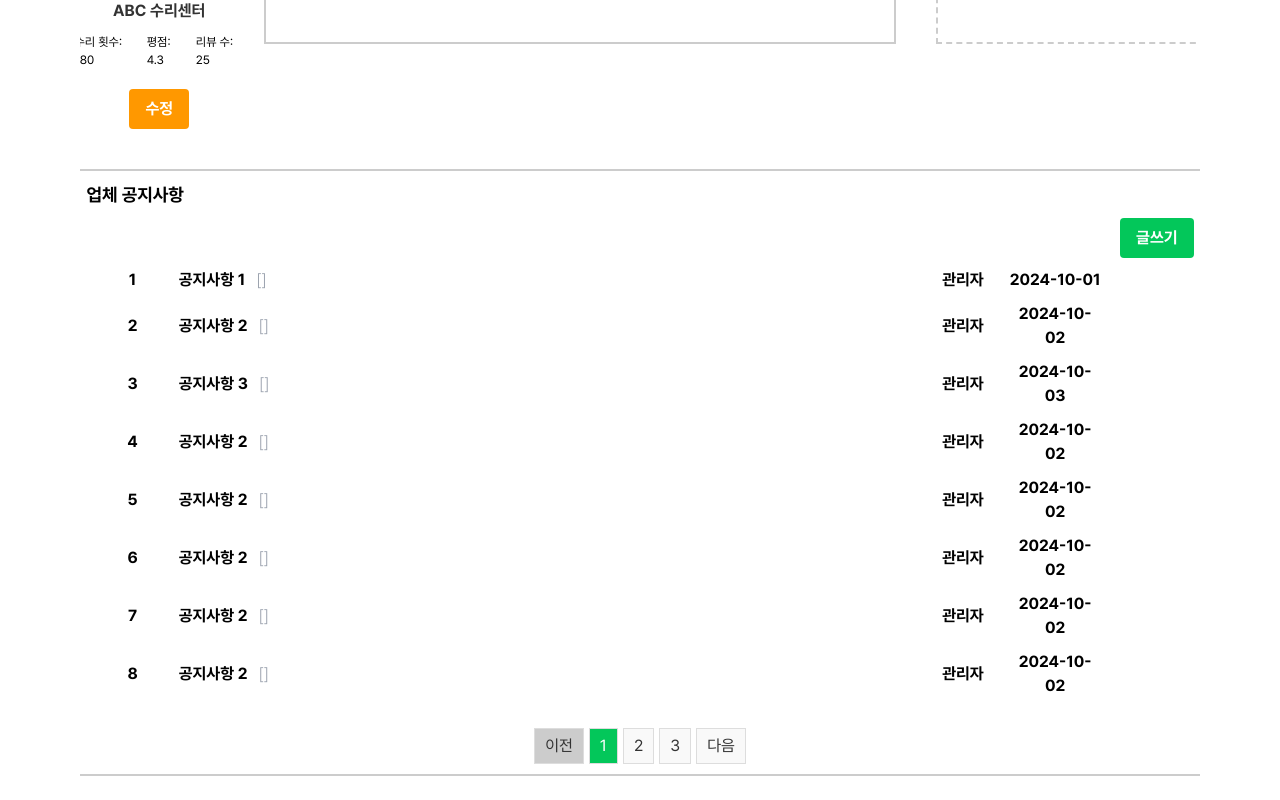
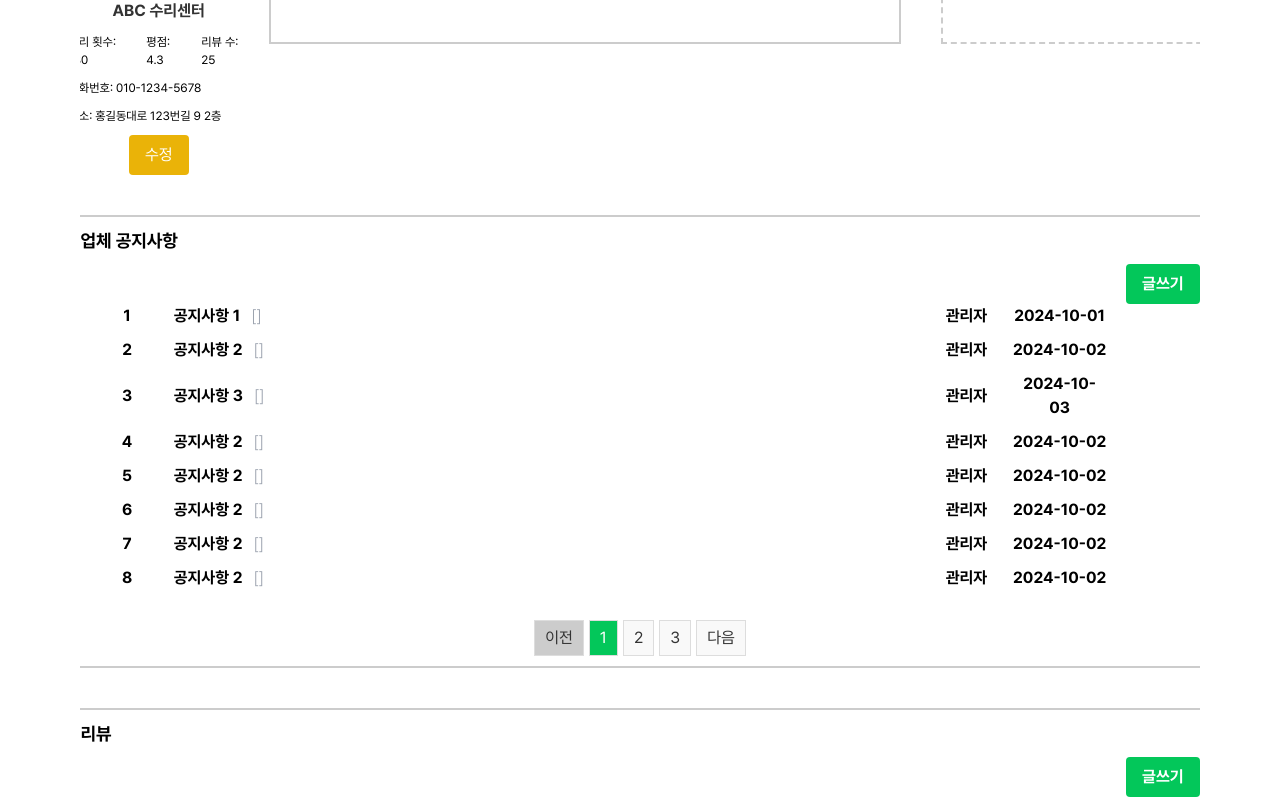
Before and after one commit to DUDADIDO/FIXER, a React (Vite) app in the folder FE/: page /storeinfo in a window 1280 px wide. Shown: the part 260-1060 px from the top of the page. Built offline with nearby package versions, Linux system fonts and the light colour scheme.

Commit message:
feat
리뷰작성

```diff
--- a/FE/src/App.jsx
+++ b/FE/src/App.jsx
@@ -7,6 +7,7 @@ import RegisterPage from "./pages/RegisterPage";
 import StoreInfoPage from "./pages/StoreInfoPage";
 import StoreSearchPage from "./pages/StoreSearchPage";
 import UserInfoPage from "./pages/UserInfoPage";
+import WriteReview from "./components/storepage/writepostpage/WriteReview";
 const router = createBrowserRouter([
   {
     path: "/",
@@ -16,6 +17,7 @@ const router = createBrowserRouter([
       { path: "/storeinfo", element: <StoreInfoPage /> },
       { path: "/storesearch", element: <StoreSearchPage /> },
       { path: "/userinfo", element: <UserInfoPage /> },
+      { path: "/writereview", element: <WriteReview /> },
     ],
   },
   {
--- a/FE/src/components/storepage/StoreInfoBox.jsx
+++ b/FE/src/components/storepage/StoreInfoBox.jsx
@@ -12,7 +12,7 @@ import CommunityQnAData from "@/components/communitypage/CommunityQnADummy.json"
 const StoreContainer = styled.div`
   display: flex;
   align-items: flex-start;
-  margin-bottom: 40px; /* 아래쪽 마진 추가 */
+  margin-bottom: 40px;
 `;
 
 const StoreImageWrapper = styled.div`
@@ -71,7 +71,7 @@ const CommunitySection = styled.div`
   flex-direction: column;
   width: 100%;
   margin-top: 20px;
-  margin-bottom: 40px; /* 위아래 마진 추가 */
+  margin-bottom: 40px;
   padding: 10px;
   border: 2px solid #ccc;
   box-sizing: border-box;
@@ -111,9 +111,12 @@ const PageButton = styled.button`
   }
 `;
 
+const ButtonContainer = styled.div`
+  display: flex;
+  justify-content: flex-end;
+`;
+
 const WriteButton = styled(Link)`
-  align-self: flex-end;
-  margin-bottom: 10px;
   padding: 8px 16px;
   background-color: #03c75a;
   color: white;
@@ -125,22 +128,6 @@ const WriteButton = styled(Link)`
 
   &:hover {
     background-color: #028a3d;
-  }
-`;
-
-const EditButton = styled.button`
-  padding: 8px 16px;
-  background-color: #ff9800;
-  color: white;
-  border: none;
-  font-weight: bold;
-  border-radius: 4px;
-  margin-top: 10px;
-  cursor: pointer;
-  transition: background-color 0.3s;
-
-  &:hover {
-    background-color: #e68900;
   }
 `;
 
@@ -190,7 +177,8 @@ const SaveButton = styled.button`
   }
 `;
 
-function CommunitySectionWithPagination({ title, data }) {
+
+function CommunitySectionWithPagination({ title, data, storeId, storeName }) {
   const [currentPage, setCurrentPage] = useState(1);
   const itemsPerPage = 8;
   const totalPages = Math.ceil(data.length / itemsPerPage);
@@ -209,7 +197,22 @@ function CommunitySectionWithPagination({ title, data }) {
   return (
     <CommunitySection>
       <CommunityTitle>{title}</CommunityTitle>
-      <WriteButton to="">글쓰기</WriteButton>
+      <ButtonContainer>
+        <WriteButton
+          to={{
+            pathname:
+              title === "리뷰"
+                ? "/writereview"
+                : title === "업체 공지사항"
+                ? "/writenotice"
+                : "/writeqna",
+            state: { storeId, storeName},
+
+          }}
+        >
+          글쓰기
+        </WriteButton>
+      </ButtonContainer>
       <CommunityList>
         {currentItems.map((item) => (
           <CommunityItem key={item.id} data={item} />
@@ -267,8 +270,6 @@ function StoreInfoBox() {
     if (type === "checkbox") {
       const [brand, device] = value.split(":");
       const deviceId = `${brand}:${device}`;
-
-      // 체크박스 처리: 고유 ID로 검사
       const updatedFeatures = checked
         ? [...(editedStore.supported_features || []), deviceId]
         : editedStore.supported_features.filter((item) => item !== deviceId);
@@ -294,12 +295,23 @@ function StoreInfoBox() {
           <StoreImageWrapper>
             <StoreImage src={storeInfo.logo} alt="Store Logo" />
             <StoreName>{storeInfo.name}</StoreName>
-            <StoreStats>
-              <div>수리 횟수: {storeInfo.repair_count}</div>
-              <div>평점: {storeInfo.score}</div>
-              <div>리뷰 수: {storeInfo.review_cnt}</div>
+            <StoreStats className="flex flex-col gap-2">
+              <div className="flex gap-4">
+                <div>수리 횟수: {storeInfo.repair_count}</div>
+                <div>평점: {storeInfo.score}</div>
+                <div>리뷰 수: {storeInfo.review_cnt}</div>
+              </div>
+              <div>전화번호: {storeInfo.phone}</div> {/* 전화번호는 아래 줄에 출력 */}
+              <div>주소: {storeInfo.address}</div>
             </StoreStats>
-            {isOwner && <EditButton onClick={() => handleEditClick(storeInfo)}>수정</EditButton>}
+            {isOwner && (
+              <button
+                onClick={() => handleEditClick(storeInfo)}
+                className="bg-yellow-500 text-white px-4 py-2 rounded cursor-pointer hover:bg-yellow-600"
+              >
+                수정
+              </button>
+            )}
           </StoreImageWrapper>
           <StoreInfo>
             <div>{storeInfo.description}</div>
@@ -321,7 +333,7 @@ function StoreInfoBox() {
                 name="name"
                 value={editedStore.name}
                 onChange={handleInputChange}
-                style={{ width: '100%', border: '2px solid #ccc' }}
+                style={{ width: "100%", border: "2px solid #ccc" }}
               />
             </div>
             <div>
@@ -330,42 +342,8 @@ function StoreInfoBox() {
                 name="description"
                 value={editedStore.description}
                 onChange={handleInputChange}
-                style={{ width: '100%', height: '150px', border: '2px solid #ccc' }}
+                style={{ width: "100%", height: "150px", border: "2px solid #ccc" }}
               />
-            </div>
-            <div>
-              <label>업체 선택: </label>
-              <select
-                name="brand"
-                value={editedStore.brand}
-                onChange={handleInputChange}
-                style={{ width: '100%', border: '2px solid #ccc' }}
-              >
-                <option value="">업체 선택</option>
-                {brandOptions.map((brand) => (
-                  <option key={brand} value={brand}>{brand}</option>
-                ))}
-              </select>
-            </div>
-            <div>
-              <label>기기 선택: </label>
-              <div style={{ maxHeight: '100px', overflowY: 'auto', border: '2px solid #ccc', padding: '10px' }}>
-                {deviceOptions[editedStore.brand]?.map((device) => {
-                  const deviceId = `${editedStore.brand}:${device}`; // 브랜드와 기기를 결합하여 고유 ID 생성
-                  return (
-                    <div key={deviceId}>
-                      <input
-                        type="checkbox"
-                        name="supported_features"
-                        value={deviceId}
-                        checked={editedStore.supported_features?.includes(deviceId)}
-                        onChange={handleInputChange}
-                      />
-                      <label>{device}</label>
-                    </div>
-                  );
-                })}
-              </div>
             </div>
             <div>
               <label>주소: </label>
@@ -374,17 +352,27 @@ function StoreInfoBox() {
                 name="address"
                 value={editedStore.address}
                 onChange={handleInputChange}
-                style={{ width: '100%', border: '2px solid #ccc' }}
+                style={{ width: "100%", border: "2px solid #ccc" }}
               />
             </div>
             <div>
-              <label>사진 URL: </label>
+              <label>휴대폰 번호: </label>
+              <input
+                type="text"
+                name="phone"
+                value={editedStore.phone}
+                onChange={handleInputChange}
+                style={{ width: "100%", border: "2px solid #ccc" }}
+              />
+            </div>
+            <div>
+              <label>사진 경로: </label>
               <input
                 type="text"
                 name="logo"
                 value={editedStore.logo}
                 onChange={handleInputChange}
-                style={{ width: '100%', border: '2px solid #ccc' }}
+                style={{ width: "100%", border: "2px solid #ccc" }}
               />
             </div>
             <SaveButton onClick={handleSaveChanges}>저장</SaveButton>
@@ -392,9 +380,24 @@ function StoreInfoBox() {
         </ModalOverlay>
       )}
 
-      <CommunitySectionWithPagination title="업체 공지사항" data={CommunityNoticeData} />
-      <CommunitySectionWithPagination title="리뷰" data={CommunityReviewData} />
-      <CommunitySectionWithPagination title="Q&A" data={CommunityQnAData} />
+      <CommunitySectionWithPagination
+        title="업체 공지사항"
+        data={CommunityNoticeData}
+        storeId={storeInfos[0]?.id}
+        storeName={storeInfos[0]?.name}
+      />
+      <CommunitySectionWithPagination
+        title="리뷰"
+        data={CommunityReviewData}
+        storeId={storeInfos[0]?.id}
+        storeName={storeInfos[0]?.name}
+      />
+      <CommunitySectionWithPagination
+        title="Q&A"
+        data={CommunityQnAData}
+        storeId={storeInfos[0]?.id}
+        storeName={storeInfos[0]?.name}
+      />
     </>
   );
 }
--- a/FE/src/components/storepage/dummy.json
+++ b/FE/src/components/storepage/dummy.json
@@ -6,5 +6,7 @@
     "repair_count": 180,
     "score": 4.3,
     "review_cnt": 25,
-    "logo": "../../public/chunsik.png"
+    "logo": "../../public/chunsik.png",
+    "phone" : "010-1234-5678",
+    "address" : "홍길동대로 123번길 9 2층"
 }
--- /dev/null
+++ b/FE/src/components/storepage/writepostpage/WriteReview.jsx
@@ -0,0 +1,78 @@
+import React, { useState } from "react";
+import { useLocation } from "react-router-dom";
+
+export default function WriteReview() {
+  const location = useLocation();
+  const storeId = location.state?.storeId || ""; // 전달된 상점 ID를 가져옴
+  const storeName = location.state?.storeName || ""; // 전달된 상점 이름을 가져옴
+  const [content, setContent] = useState("");
+  const [file, setFile] = useState(null);
+  const [rating, setRating] = useState(1);
+  console.log("Received storeId:", storeId);
+  console.log("Received storeName:", storeName);
+  const handleFileChange = (event) => {
+    setFile(event.target.files[0]);
+  };
+
+  const handleSubmit = (event) => {
+    event.preventDefault();
+    console.log({ content, file, rating, storeName, storeId });
+    // 서버에 데이터 제출하는 로직 추가
+  };
+
+  return (
+    <div className="max-w-lg mx-auto p-4 bg-white rounded shadow-md">
+        {console.log(storeId, storeName)}
+      <h2 className="text-2xl font-bold mb-6">리뷰 작성 - 상점 ID: {storeId}</h2>
+      <form onSubmit={handleSubmit}>
+        <div className="mb-4">
+          <label className="block text-gray-700 font-bold mb-2">상점 이름</label>
+          <input
+            type="text"
+            value={storeName}
+            readOnly
+            className="w-full p-2 border rounded bg-gray-100"
+          />
+        </div>
+        <div className="mb-4">
+          <label className="block text-gray-700 font-bold mb-2">내용</label>
+          <textarea
+            value={content}
+            onChange={(e) => setContent(e.target.value)}
+            className="w-full p-2 border rounded"
+            placeholder="내용을 입력하세요"
+            rows="5"
+            required
+          />
+        </div>
+        <div className="mb-4">
+          <label className="block text-gray-700 font-bold mb-2">파일 첨부</label>
+          <input
+            type="file"
+            onChange={handleFileChange}
+            className="w-full"
+          />
+        </div>
+        <div className="mb-4">
+          <label className="block text-gray-700 font-bold mb-2">평점</label>
+          <input
+            type="number"
+            value={rating}
+            onChange={(e) => setRating(parseFloat(e.target.value))}
+            min="1"
+            max="5"
+            step="0.1"
+            className="w-full p-2 border rounded"
+            required
+          />
+        </div>
+        <button
+          type="submit"
+          className="w-full bg-blue-500 text-white p-2 rounded mt-4"
+        >
+          제출
+        </button>
+      </form>
+    </div>
+  );
+}
```
